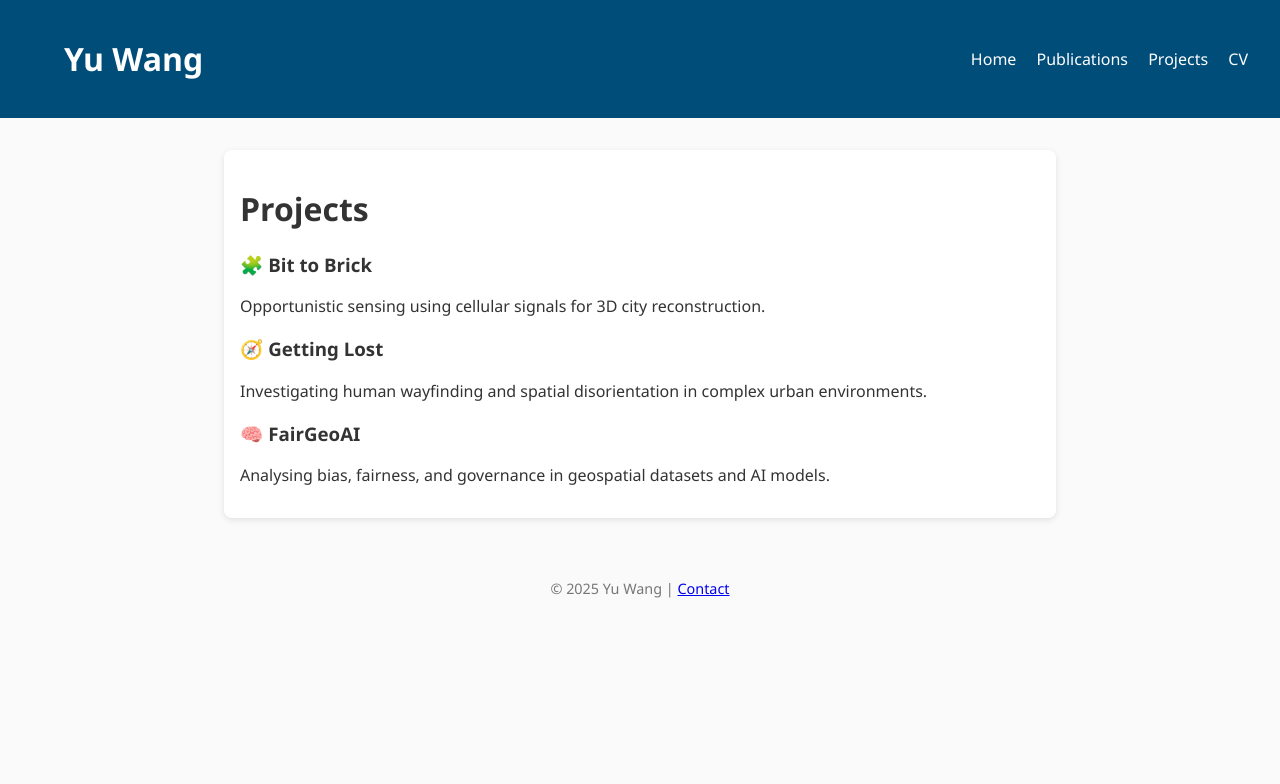
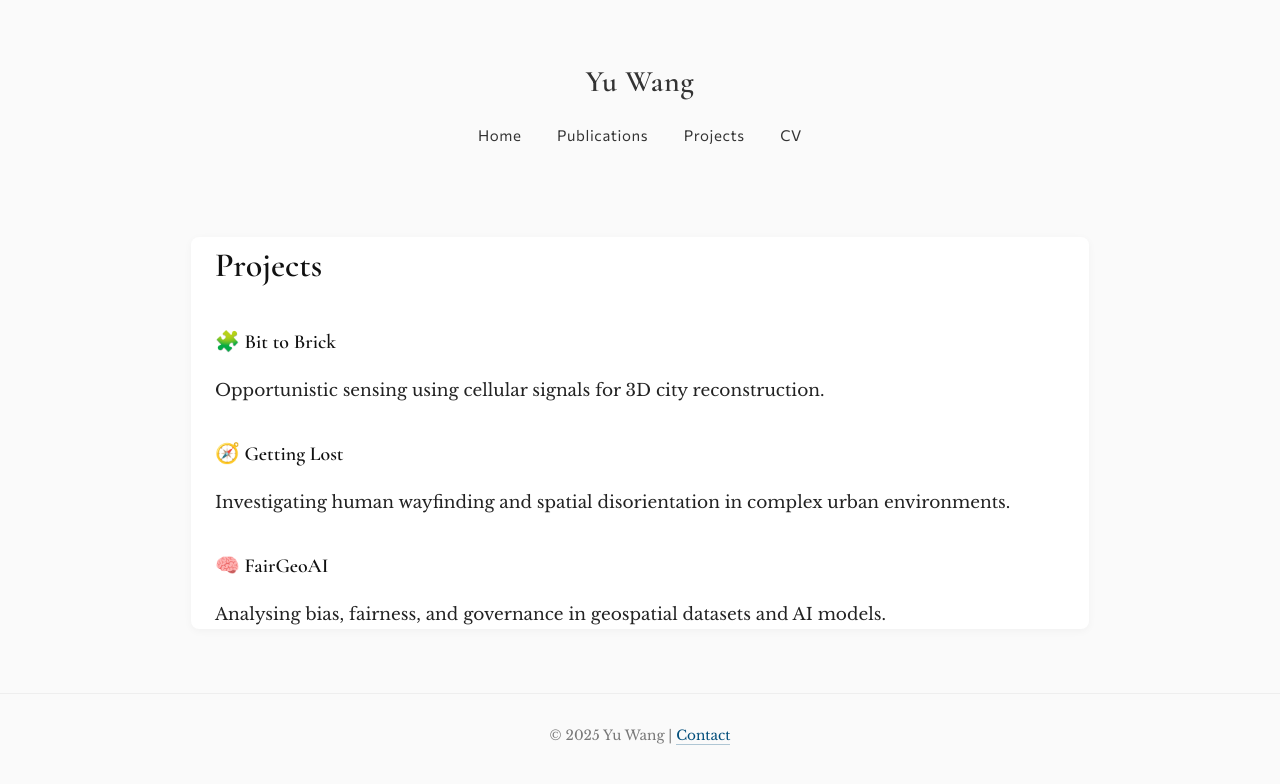
Before and after one commit to ywang-twocities/ywang-twocities.github.io, a Jekyll site: the page built from projects.md, in a window 1280 px wide. Shown: the top 784 px of the page. Built offline with Jekyll 4.4.1, drawn with Linux system fonts in a browser that asks for light colours.

Commit message:
Refactor CSS for improved styling and layout
Updated styles for body, navbar, and footer. Adjusted font families, colors, and padding for improved aesthetics.

```diff
--- a/assets/style.css
+++ b/assets/style.css
@@ -1,38 +1,99 @@
+/* ==== Minimal Academic Theme ==== */
+
+/* Fonts & Base */
 body {
-  font-family: "Segoe UI", Helvetica, Arial, sans-serif;
+  font-family: 'Libre Baskerville', serif;
+  font-size: 17px;
+  line-height: 1.7;
+  color: #222;
+  background-color: #fafafa;
   margin: 0;
   padding: 0;
-  background: #fafafa;
-  color: #333;
 }
 
+/* Container */
+.container {
+  max-width: 850px;
+  margin: 4rem auto;
+  padding: 0 1.5rem;
+  background-color: #fff;
+  border-radius: 8px;
+  box-shadow: 0 2px 8px rgba(0,0,0,0.04);
+}
+
+/* Headings */
+h1, h2, h3 {
+  font-family: 'Cormorant Garamond', serif;
+  font-weight: 600;
+  color: #111;
+  margin-top: 2rem;
+  margin-bottom: 1rem;
+}
+
+/* Paragraphs & Lists */
+p {
+  margin-bottom: 1.2rem;
+}
+
+ul {
+  list-style: disc;
+  padding-left: 1.5rem;
+  margin-bottom: 1.2rem;
+}
+
+/* Links */
+a {
+  color: #004d7a;
+  text-decoration: none;
+  border-bottom: 1px solid rgba(0,77,122,0.3);
+  transition: all 0.2s ease;
+}
+
+a:hover {
+  color: #002f49;
+  border-bottom-color: #002f49;
+}
+
+/* Navbar */
 .navbar {
-  display: flex;
-  justify-content: space-between;
-  align-items: center;
-  background: #004d7a;
-  color: white;
-  padding: 1em 2em;
+  text-align: center;
+  padding: 1.5rem 0;
+  font-family: 'Commissioner', sans-serif;
+  font-size: 15px;
+  letter-spacing: 0.04em;
 }
 
 .navbar a {
-  color: white;
-  margin-left: 1em;
+  color: #333;
+  margin: 0 1rem;
   text-decoration: none;
+  border: none;
 }
 
-.container {
-  max-width: 800px;
-  margin: 2em auto;
-  padding: 1em;
-  background: white;
-  border-radius: 8px;
-  box-shadow: 0 2px 6px rgba(0,0,0,0.1);
+.navbar a:hover {
+  color: #004d7a;
 }
 
+/* Footer */
 footer {
   text-align: center;
-  padding: 1em;
-  font-size: 0.9em;
+  padding: 1rem;
+  font-size: 0.85rem;
   color: #777;
+  border-top: 1px solid #eee;
+  margin-top: 3rem;
 }
+
+/* Images */
+img {
+  max-width: 100%;
+  border-radius: 6px;
+}
+
+/* Responsive */
+@media (max-width: 700px) {
+  .container {
+    margin: 2rem 1rem;
+    padding: 1rem;
+  }
+}
```
